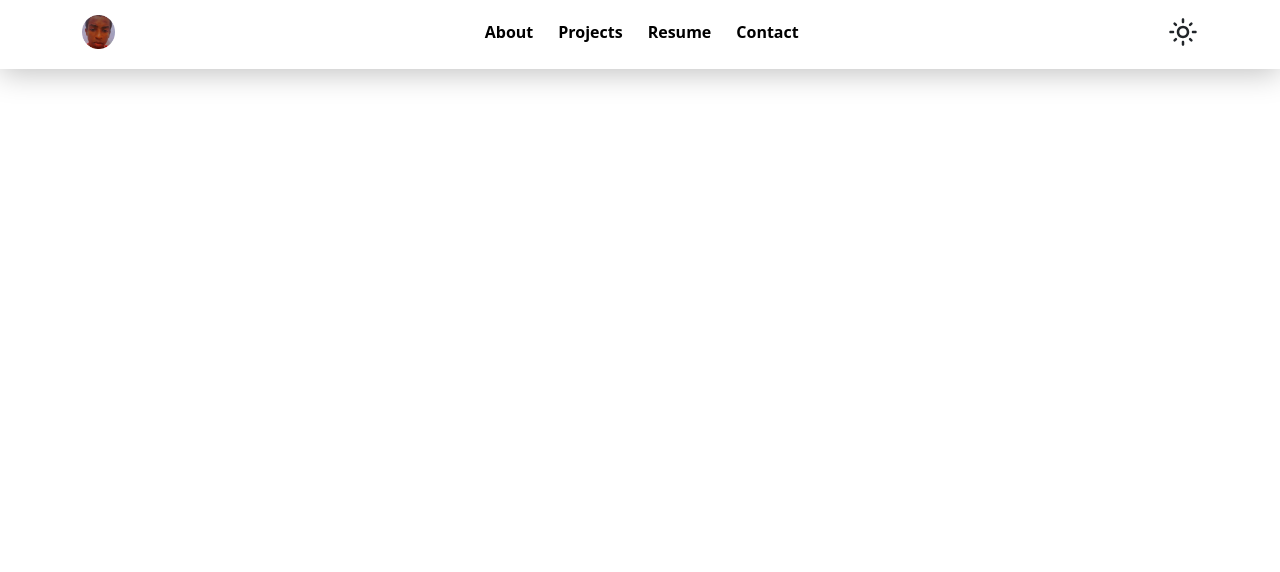
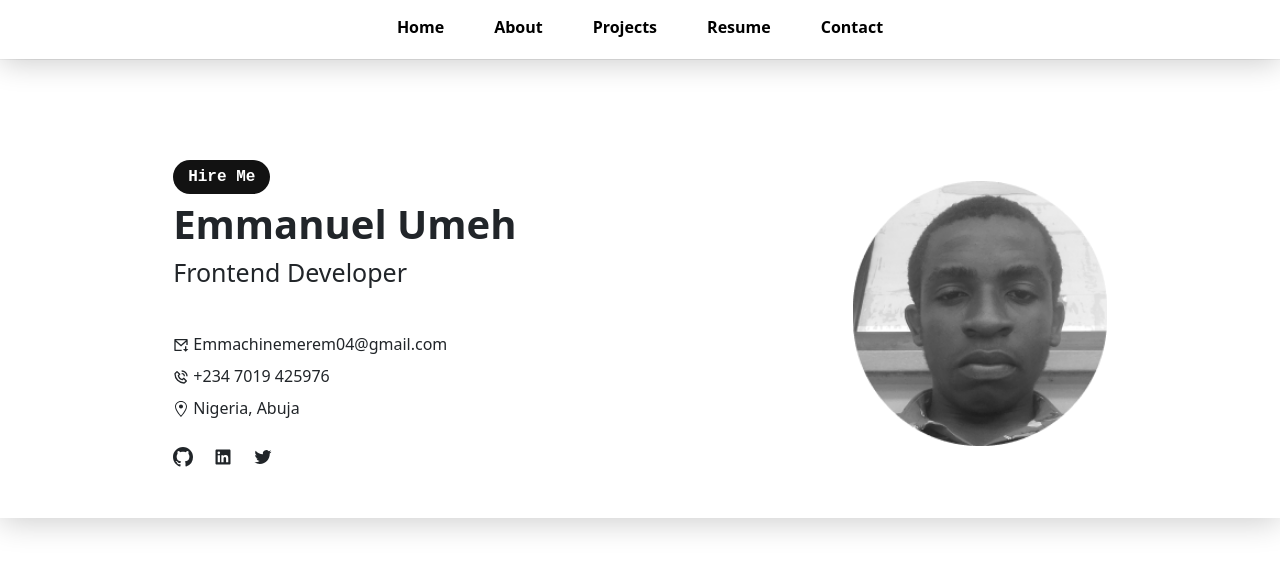
Before and after one commit to EmmaUmeh/EmmanuelUmehporfolio, a React (Create React App) app: page / in a window 1280 px wide. Shown: the top 572 px of the page. Built offline with nearby package versions, Linux system fonts and the light colour scheme.

Commit message:
commited files for src

```diff
--- a/public/index.html
+++ b/public/index.html
@@ -8,7 +8,7 @@
       name="description"
       content="Emmanuel Umeh-A frontend developer with over 2yrs in frontend"
     />
-    <link rel="apple-touch-icon" href="%PUBLIC_URL%/logo192.png" />
+    <!-- <link rel="apple-touch-icon" href="%PUBLIC_URL%/logo192.png" /> -->
 
     <link rel="preconnect" href="https://fonts.googleapis.com">
 <link rel="preconnect" href="https://fonts.gstatic.com" crossorigin>
--- a/src/App.css
+++ b/src/App.css
@@ -9,28 +9,34 @@ img{
   pointer-events: none;
 }
 
-.logoimage{
-  width: 3%;
-}
 
 .Navcontainer{
   width: 100%;
   background-color: #FFFFFF;
-  box-shadow: 0px 4px 30px rgba(0, 0, 0, 0.25);
+  box-shadow: 0px 4px 30px rgba(0, 0, 0, 0.2);
   padding: 15px 5px 20px 5px;
+  z-index: 1;
+  position: fixed;
 }
+/* .Navchild{
+  display: flex;
+  padding: 5px 8px 5px 8px;
+  grid-gap: 25px;
+
+  align-items: center;
+  justify-content: center;
+
+} */
 .Navchild{
   display: flex;
   justify-content: space-between;
   align-items: center;
-
+  justify-content: center;
+  font-weight: 600;
 }
-.Linksholder{
-  background: #FFFFFF;
-
-  padding: 5px 8px 5px 8px;
-  grid-gap: 25px;
-  font-weight: 600;
+.Navsubchild{
+  display: flex;
+grid-gap: 50px;
 }
 .Aboutlink{
   text-decoration: none;
@@ -48,3 +54,149 @@ img{
   text-decoration: none;
   color: #000;
 }
+.menubtn{
+
+  margin-top: -38px;
+  display: none;
+
+}
+.menubtn button{
+  border: none;
+  background-color: transparent;
+}
+.imageUrl{
+  display: none;
+  width: 10%;
+}
+/* Herosection */
+.Hireme button{
+  border: none;
+  background: #121212;
+  border-radius: 20px;
+  color: white;
+  font-weight: 800;
+  font-family: monospace;
+  padding: 5px 15px 5px 15px;
+  /* border-top-right-radius: 10px;
+  border-top-left-radius: 10px;
+  border-bottom-right-radius: 10px; */
+
+}
+.Herosection{
+position: relative;
+top: 60px;
+/* background-color: white; */
+padding: 100px 5px 50px 5px;
+box-shadow: 0px 4px 30px rgba(0, 0, 0, 0.2);
+}
+.Heroimg{
+  width: 20%;
+}
+.herocontainer{
+  width: 100%;
+  display: flex;
+align-items: center;
+justify-content: center;
+justify-content: space-around;
+}
+.descriptionname{
+  font-size: 40px;
+  font-weight: 600;
+}
+.descriptionjob{
+  font-size: 25px;
+}
+.heroaddress{
+  margin-top: 40px;
+}
+.herocontactlinks{
+  display: flex;
+ grid-gap: 20px;
+}
+
+
+
+
+/* Responsive */
+@media screen and (max-width:500px) {
+  /* .Navchild{
+    position: fixed;
+    top: 0;
+    left: 0;
+ display: block;
+
+    background-color: #FFFFFF;
+    padding: 50px 5px 5px 20px;
+    height: 100%;
+    width: 75%;
+    box-shadow: 0px 4px 30px rgba(0, 0, 0, 0.2);
+    overflow-x: hidden;
+    font-weight: 300;
+
+  }
+
+.expanded  .Navchild {
+    display: none;
+  } */
+
+
+  .Navchild .Navsubchild{
+    position: fixed;
+    top: 0;
+    left: 0;
+ display: block;
+
+    background-color: #FFFFFF;
+    padding: 50px 5px 5px 20px;
+    height: 100%;
+    width: 75%;
+    box-shadow: 0px 4px 30px rgba(0, 0, 0, 0.2);
+    overflow-x: hidden;
+    font-weight: 300;
+  }
+ .expanded .Navsubchild{
+    display: none;
+  }
+  .menubtn{
+    display: block;
+      display: flex;
+  justify-content: flex-end;
+
+  }
+  .Aboutlink{
+    font-size: 25px;
+  }
+  .abt{
+    margin-bottom: 10px;
+  }
+  .Projectlink{
+    font-size: 25px;
+  }
+  .Resumelink{
+    font-size: 25px;
+  }
+  .Contactlink{
+    font-size: 25px;
+  }
+  .imageUrl{
+    display: block;
+    /* margin-top: 30px; */
+  }
+  .herocontainer{
+    width: 100%;
+    display: flex;
+    flex-direction: column;
+  align-items: center;
+  justify-content: center;
+  }
+  .Heroimg{
+    margin-top: 100px;
+    width: 80%;
+  }
+
+
+/* .Navcontainer{
+  box-shadow: none;
+} */
+
+}
--- a/src/App.js
+++ b/src/App.js
@@ -2,11 +2,14 @@ import React from 'react';
 import './App.css';
 import NavbarComponent from './Components/NavbarComponent';
 import {Navdata} from './Components/NavbarComponent';
+
 import { Routes, Route} from  'react-router-dom';
 import AboutRouter from './router/AboutRouter';
 import ProjectsRouter from './router/ProjectsRouter';
 import ResumeRouter from './router/ResumeRouter';
 import ContactRouter from './router/ContactRouter';
+import HomeRouter from './router/HomeRouter';
+
 
 function App() {
   return (
@@ -14,12 +17,17 @@ function App() {
      <NavbarComponent lists={Navdata}/>
 
 
-      <Routes>
-        <Route to="/" element={<AboutRouter />}></Route>
-        <Route to="/Contact" element={<ContactRouter />}></Route>
-        <Route to="/Resume" element={<ResumeRouter />}></Route>
-        <Route to="/Projects" element={<ProjectsRouter />}></Route>
-      </Routes>
+
+
+<Routes>
+        <Route path="/" element={<HomeRouter />}></Route>
+        <Route path="/About" element={<AboutRouter />}></Route>
+        <Route path="/Contact" element={<ContactRouter />}></Route>
+        <Route path="/Resume" element={<ResumeRouter />}></Route>
+        <Route path="/Projects" element={<ProjectsRouter />}></Route>
+</Routes>
+
+
 
     </div>
   );
--- a/src/Components/HeroBanner.jsx
+++ b/src/Components/HeroBanner.jsx
@@ -1,11 +1,82 @@
+import HireMe from "./HireMe";
+import {RiMailDownloadLine} from 'react-icons/ri';
+import {BiPhoneCall} from 'react-icons/bi';
+import {GoLocation,GoMarkGithub} from 'react-icons/go';
+// import { } from "react-icons/ri";
+import { RiTwitterFill, RiLinkedinBoxFill } from "react-icons/ri";
+
+const HeroBanner = (props) => {
+    const Heroitems = [];
+    props.Herolists.forEach((Herolist) => {
+        const Heroitem =
+        <div className="herocontainer" key={Herolist.id}>
+
+            <div className="herochild">
+            <HireMe />
+            <div className="descriptionname">
+                {Herolist.descriptionName}
+                </div>
+
+                <div className="descriptionjob">
+                    {Herolist.descriptionJob}
+                </div>
+
+                <div className="heroaddress">
+
+                        <div className="pb-2">
+                        <span><RiMailDownloadLine/></span> <span className="">{Herolist.descriptionEmail}</span>
+                        </div>
+
+                        <div className="pb-2">
+                        <span><BiPhoneCall/></span>  {Herolist.descriptionCall}
+                        </div>
+
+                        <div>
+                        <span><GoLocation /></span>  {Herolist.descriptionLocation}
+                        </div>
+                </div>
 
 
-const HeroBanner = () => {
+                <div className="mt-4 herocontactlinks">
+                    <span className=""><GoMarkGithub size="20"/></span>
+                    <span className="">< RiLinkedinBoxFill size="20"/></span>
+                    <span ><RiTwitterFill size="20"/></span>
+
+                </div>
+            </div>
+
+
+
+                <div className="Heroimg">
+                    <img src={Herolist.descriptionHeroimage} alt={Herolist.descriptionAlt}/>
+                </div>
+        </div>
+        Heroitems.push(Heroitem)
+    })
+
+
+
 return(
-    <div>
-        gjhfhf
+    <div className="Herosection">
+
+       <div>
+        {Heroitems}
+       </div>
     </div>
 )
 }
 
+export const Herodata = [
+    {
+        id:0,
+        descriptionName:"Emmanuel Umeh",
+        descriptionJob:"Frontend Developer",
+        descriptionEmail:"Emmachinemerem04@gmail.com",
+        descriptionCall:"+234 7019 425976",
+        descriptionLocation:"Nigeria, Abuja",
+        descriptionHeroimage:"./assets/Heroimage.png",
+        descriptionAlt:"EmmaImage"
+    }
+]
+
 export default HeroBanner;
--- /dev/null
+++ b/src/Components/HireMe.jsx
@@ -0,0 +1,10 @@
+
+const HireMe = () => {
+    return(
+<div className="Hireme">
+    <button>Hire Me</button>
+</div>
+    )
+}
+
+export default HireMe;
--- a/src/Components/NavbarComponent.jsx
+++ b/src/Components/NavbarComponent.jsx
@@ -1,52 +1,76 @@
-
+import React,{ useState } from 'react';
 import {Container} from 'react-bootstrap';
-import {MdOutlineLightMode} from 'react-icons/md';
 import { Link } from 'react-router-dom';
+import {HiMenuAlt2, HiX} from 'react-icons/hi'
 
 
 function NavbarComponent(props){
+    const [toggle,setToggle] = useState(false);
+
+    const handleToggle = () => setToggle(!toggle)
     const NavList  = props.lists.map((list) => (
          <div className="Navcontainer" key={list.id}>
             <Container>
-            <div className="Navchild">
-            <div className="logoimage">
-                <img src={list.LogoImagUrl} alt={list.LogoImagAlt}/>
+            <Link to="/">
+                <div className="imageUrl">
+                    <img src={list.ImageUrl} alt={list.ImageAlt}/>
                 </div>
+            </Link>
+            <div className={toggle ? "Navchild" : "Navchild expanded"}>
 
-            <div className="Linksholder d-flex">
+            <div className="Navsubchild">
 
-              <Link to="/" className="Aboutlink">
-              <div>
+
+
+
+         <Link to="/"  onClick={handleToggle} className="Aboutlink">
+           <div className="abt">
+                 {list.HomeLinks}
+             </div>
+           </Link>
+
+           <Link to="/About"  onClick={handleToggle} className="Aboutlink">
+           <div className="abt">
                  {list.AboutLinks}
              </div>
            </Link>
 
-               <Link to="/Contact" className="Projectlink">
-               <div>
+            <Link to="/Contact"  onClick={handleToggle} className="Projectlink">
+            <div className="abt">
                  {list.Projects}
              </div>
             </Link>
 
-              <Link to="/Resume" className="Resumelink">
-              <div>
+           <Link to="/Resume"  onClick={handleToggle} className="Resumelink">
+           <div className="abt">
                 {list.ResumeLink}
              </div>
            </Link>
 
-              <Link to="/Projects" className="Contactlink">
-              <div>
+           <Link to="/Projects"  onClick={handleToggle} className="Contactlink">
+           <div className="abt">
                  {list.ContactLinks}
              </div>
            </Link>
 
 
 
+
+
+
+
+         </div>
+
             </div>
 
 
-            <div>
-                <MdOutlineLightMode size="30"/>
-            </div>
+            <div className="menubtn">
+                <button onClick={handleToggle}>
+                    {
+                        toggle ? <HiX size="40"/>
+                        :  <HiMenuAlt2 size="40"/>
+                    }
+                    </button>
           </div>
            </Container>
 
@@ -64,8 +88,9 @@ function NavbarComponent(props){
 export const Navdata = [
     {
         id:0,
-        LogoImagUrl:'./assets/Frame.png',
-        LogoImagAlt:'LogoImage',
+        ImageUrl:"./assets/Frame.png",
+        ImageAlt:"Logoimage",
+        HomeLinks:"Home",
         AboutLinks:'About',
         Projects:'Projects',
         ResumeLink:'Resume',
@@ -75,6 +100,4 @@ export const Navdata = [
  ];
 
 
-//  <NavbarComponent lists={Nadata}/>
-
 export default NavbarComponent;
--- a/src/index.css
+++ b/src/index.css
@@ -1,12 +1,3 @@
-body {
-  /* margin: 0;
-  font-family: -apple-system, BlinkMacSystemFont, 'Segoe UI', 'Roboto', 'Oxygen',
-    'Ubuntu', 'Cantarell', 'Fira Sans', 'Droid Sans', 'Helvetica Neue',
-    sans-serif; */
-  -webkit-font-smoothing: antialiased;
-  -moz-osx-font-smoothing: grayscale;
-
+body{
     font-family: 'Montserrat', sans-serif;
-
-
 }
--- a/src/router/AboutRouter.jsx
+++ b/src/router/AboutRouter.jsx
@@ -1,7 +1,10 @@
-
+import NavbarComponent from "../Components/NavbarComponent";
+import {Navdata} from '../Components/NavbarComponent';
 const AboutRouter = () => {
     return(
-        <div>d</div>
+        <div>
+            <NavbarComponent lists={Navdata}/>
+        </div>
     )
 }
 
--- a/src/router/ContactRouter.jsx
+++ b/src/router/ContactRouter.jsx
@@ -1,8 +1,12 @@
+import NavbarComponent from "../Components/NavbarComponent";
+import {Navdata} from '../Components/NavbarComponent';
 
 
 const ContactRouter = () => {
     return(
-        <div>d</div>
+        <div>
+                 <NavbarComponent lists={Navdata}/>
+            d</div>
     )
 }
 
--- /dev/null
+++ b/src/router/HomeRouter.jsx
@@ -0,0 +1,16 @@
+// import HeroBanner from "../Components/HeroBanner";
+// import NavbarComponent from "../Components/NavbarComponent";
+import { Herodata } from '../Components/HeroBanner';
+import HeroBanner from "../Components/HeroBanner";
+
+const HomeRouter = () => {
+    return(
+        <div>
+
+            {/* <NavbarComponent /> */}
+            <HeroBanner Herolists={Herodata}/>
+        </div>
+    )
+}
+
+export default HomeRouter;
```
Also changed, not shown: src/index.js (+5 -4 lines), src/router/ProjectsRouter.jsx (+5 -2 lines), public/assets/Heroimage.png (added). Lines whose indentation alone changed are shown as unchanged.
